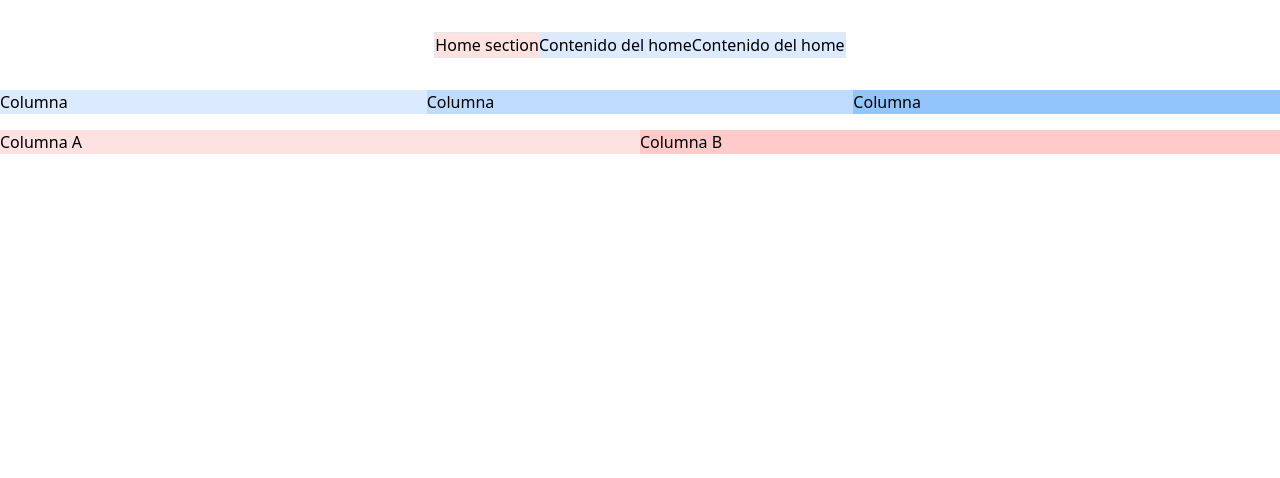
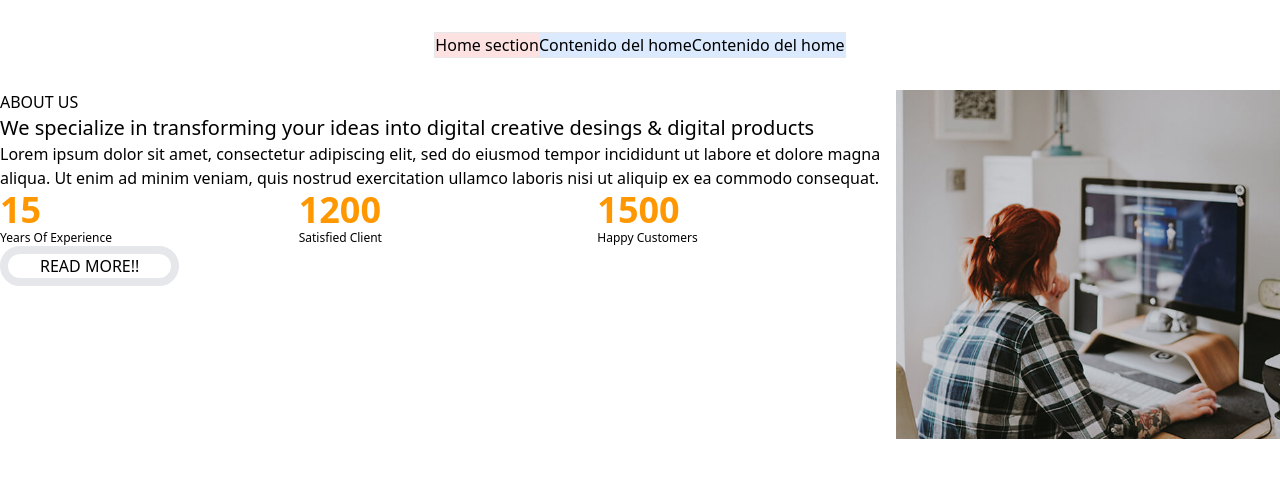
Before and after one commit to alanjq/proyecto-web-g1, a React (Create React App) app: page / in a window 1280 px wide. Shown: the top 478 px of the page. Built offline with nearby package versions, Linux system fonts and the light colour scheme.

Commit message:
avance del lunes 2 cambio en fuente

```diff
--- a/src/App.js
+++ b/src/App.js
@@ -1,23 +1,12 @@
 import './App.css';
+import AboutSection from './sections/about/AboutSection';
 import HomeSection from './sections/home/Home';
 
 function App() {
   return (
     <main className='flex flex-col'>
       <HomeSection />
-
-      {/* tres columnas */}
-      <div className='flex-row flex mb-4'>
-        <p className='bg-blue-100 flex-auto'>Columna</p>
-        <p className='bg-blue-200 flex-auto'>Columna</p>
-        <p className='bg-blue-300 flex-auto'>Columna</p>
-      </div>
-
-      {/* dos */}
-      <div className='flex-row flex'>
-        <p className='bg-red-100 flex-auto'>Columna A</p>
-        <p className='bg-red-200 flex-auto'>Columna B</p>
-      </div>
+      <AboutSection/>
     </main>
   );
 }
```
